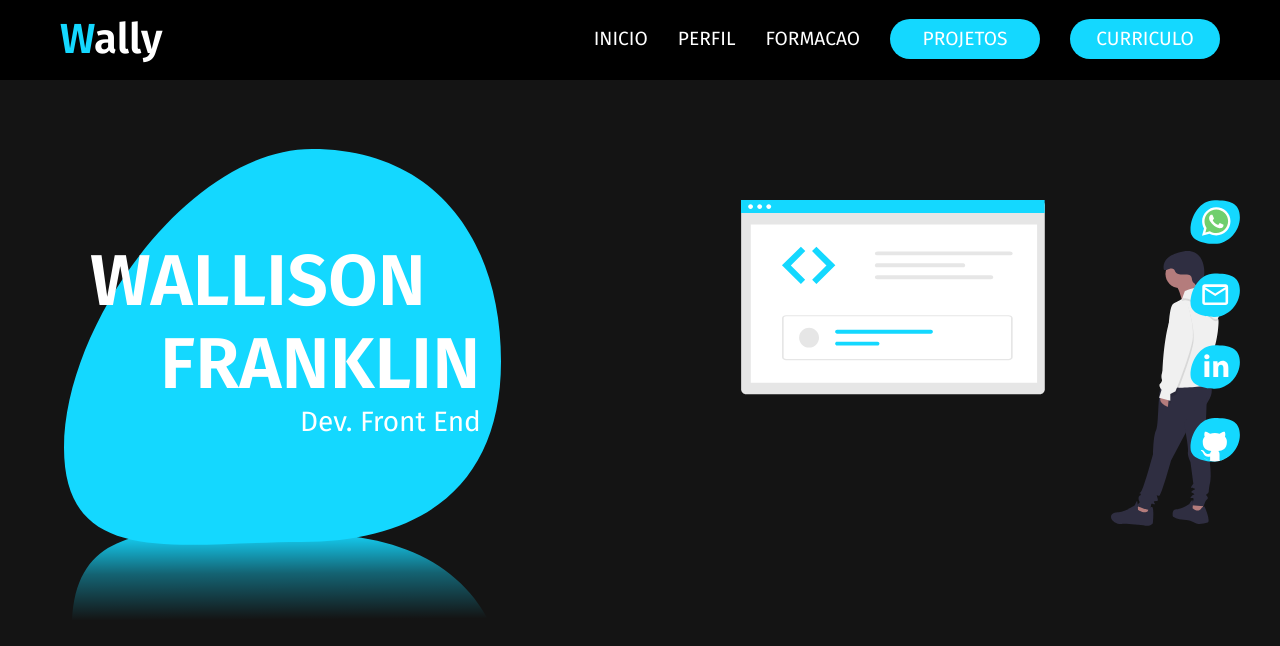
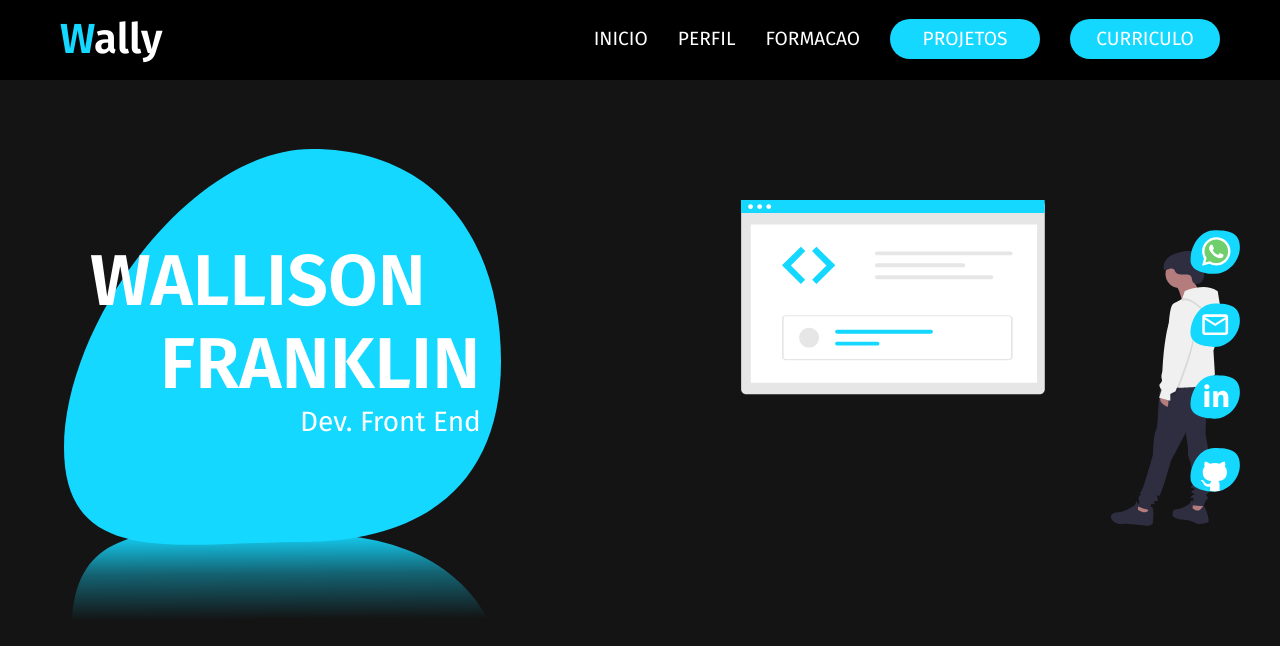
Before and after one commit to WallisonRP/portfoliov2, a plain HTML site: page index.html in a window 1280 px wide. Shown: the top 646 px of the page. Drawn offline with Linux system fonts and the light colour scheme; files whose address does not match are found by name.

Commit message:
Remove a posição fixa das redes sociais

```diff
--- a/assets/styles/style.scss
+++ b/assets/styles/style.scss
@@ -130,9 +130,9 @@ body {
 
 .redesSociais {
   margin-right: 30px;
-  position: fixed;
+  position: absolute;
   right: 10px;
-  top: 50%;
+  top: 430px;
   margin-top: -200px;
 
   .redesLista {
--- a/index.html
+++ b/index.html
@@ -30,14 +30,6 @@
     </nav>
   </header>
 
-  <section class="redesSociais">
-    <ul class="redesLista">
-      <li><a href="https://api.whatsapp.com/send?phone=5516988127186&text=Ol%C3%A1!%20" target="_blank"><img src="./assets/images/icons/Whatsapp.svg" alt=""></a></li>
-      <li><a href="https://www.google.com/" target="_blank"><img src="./assets/images/icons/Email.svg" alt=""></a></li>
-      <li><a href="https://www.linkedin.com/in/wallison-franklin/" target="_blank"><img src="./assets/images/icons/Linkedin.svg" alt=""></a></li>
-      <li><a href="https://github.com/WallisonRP" target="_blank"><img src="./assets/images/icons/Github.svg" alt=""></a></li>
-    </ul>
-  </section>
 
   <section class="intro">
     <div class="container introContainer">
@@ -51,6 +43,14 @@
         <!-- <img src="./assets/images/arteUndraw.svg" alt="arteUndraw"> -->
       </div>
     </div>
+    <section class="redesSociais">
+      <ul class="redesLista">
+        <li><a href="https://api.whatsapp.com/send?phone=5516988127186&text=Ol%C3%A1!%20" target="_blank"><img src="./assets/images/icons/Whatsapp.svg" alt=""></a></li>
+        <li><a href="https://www.google.com/" target="_blank"><img src="./assets/images/icons/Email.svg" alt=""></a></li>
+        <li><a href="https://www.linkedin.com/in/wallison-franklin/" target="_blank"><img src="./assets/images/icons/Linkedin.svg" alt=""></a></li>
+        <li><a href="https://github.com/WallisonRP" target="_blank"><img src="./assets/images/icons/Github.svg" alt=""></a></li>
+      </ul>
+    </section>
   </section>
 
   <section class="perfil">
```
Also changed, not shown: assets/styles/style.css, 1 other file.
